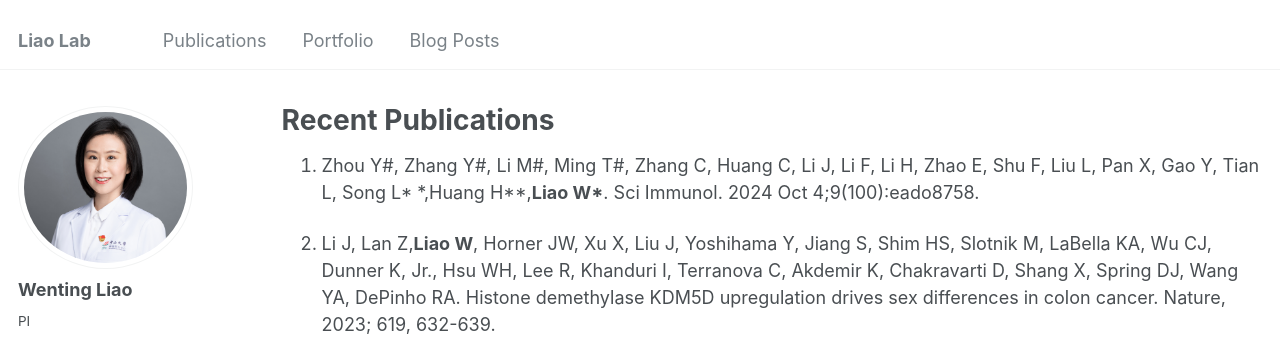
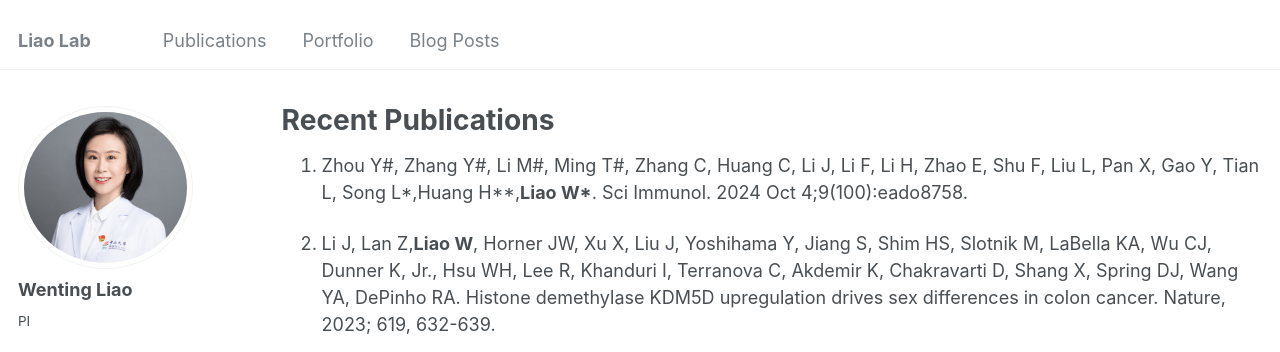
Before and after one commit to ImmunoTransLab/ImmunoTransLab, a Jekyll site: the page built from _pages/publications.md, in a window 1280 px wide and 900 px high. Shown: the top 352 px of the window. Built offline with Jekyll 4.4.1, drawn with Linux system fonts in a browser that asks for light colours.

```diff
--- a/_pages/publications.md
+++ b/_pages/publications.md
@@ -7,7 +7,7 @@ author_profile: true
 
 
 
-1.	Zhou Y#, Zhang Y#, Li M#, Ming T#, Zhang C, Huang C, Li J, Li F, Li H, Zhao E, Shu F, Liu L, Pan X, Gao Y, Tian L, Song L* *,Huang H**,<strong>Liao W*</strong>. Sci Immunol. 2024 Oct 4;9(100):eado8758.
+1.	Zhou Y#, Zhang Y#, Li M#, Ming T#, Zhang C, Huang C, Li J, Li F, Li H, Zhao E, Shu F, Liu L, Pan X, Gao Y, Tian L, Song L*,Huang H**,<strong>Liao W*</strong>. Sci Immunol. 2024 Oct 4;9(100):eado8758.
 
 
 2. Li J, Lan Z,<strong>Liao W</strong>, Horner JW, Xu X, Liu J, Yoshihama Y, Jiang S, Shim HS, Slotnik M, LaBella KA, Wu CJ, Dunner K, Jr., Hsu WH, Lee R, Khanduri I, Terranova C, Akdemir K, Chakravarti D, Shang X, Spring DJ, Wang YA, DePinho RA. Histone demethylase KDM5D upregulation drives sex differences in colon cancer. Nature, 2023; 619, 632-639.
```
